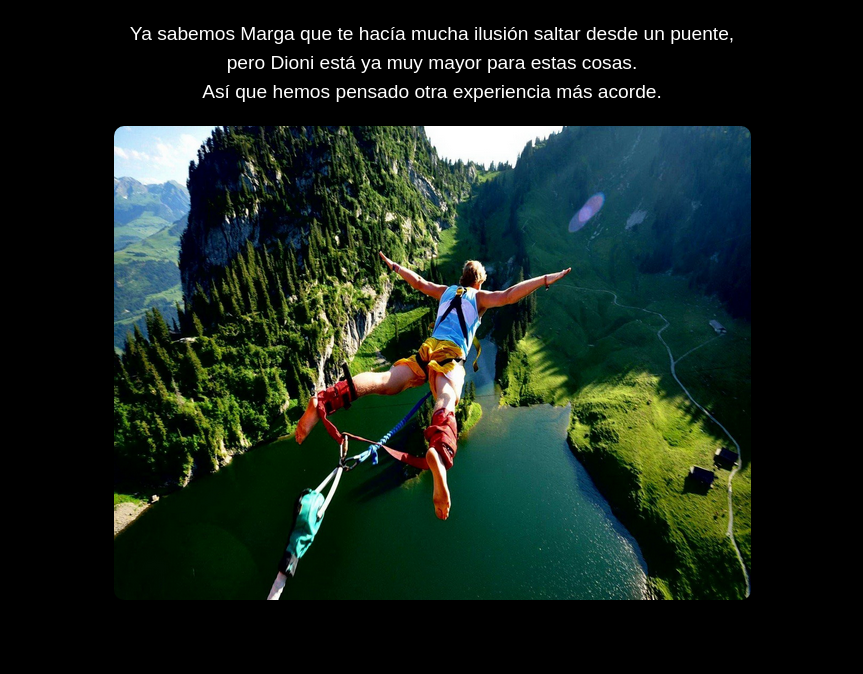
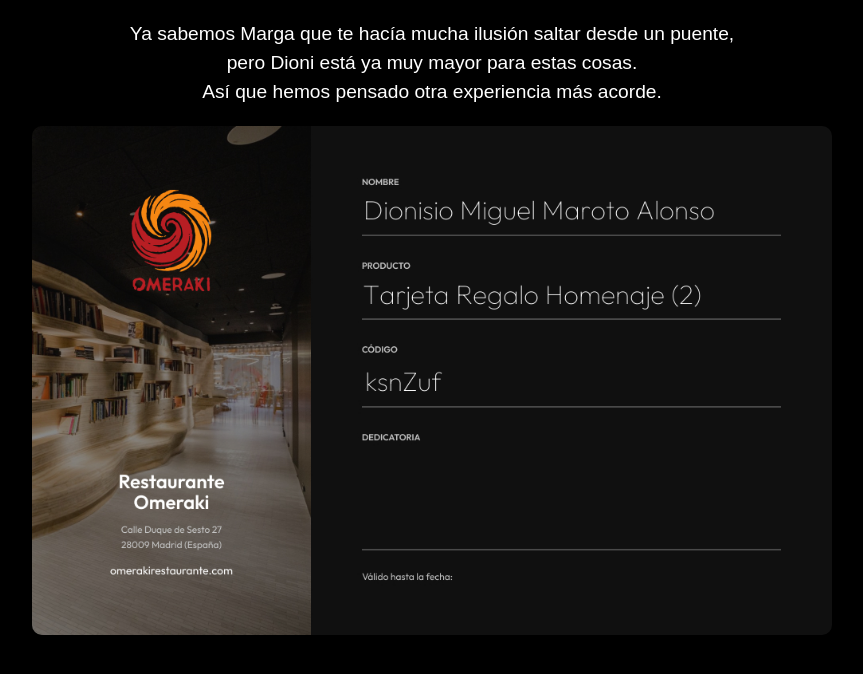
Before and after one commit to JoseMaSerranoMaroto/DioniYMarga, a plain HTML site: page index.html in a window 1280 px wide. Shown: the whole page, without its empty margins (208-1071 px from the left). Drawn offline with Linux system fonts and the light colour scheme.

Commit message:
Update index.html

```diff
--- a/index.html
+++ b/index.html
@@ -39,7 +39,7 @@
       pero Dioni está ya muy mayor para estas cosas.<br />
       Así que hemos pensado otra experiencia más acorde.
     </div>
-    <img src="puenting.png" alt="Imagen de puenting" class="responsive-img" />
+    <img src="puenting2.png" alt="Imagen de puenting" class="responsive-img" />
   </div>
 </body>
 </html>
```
